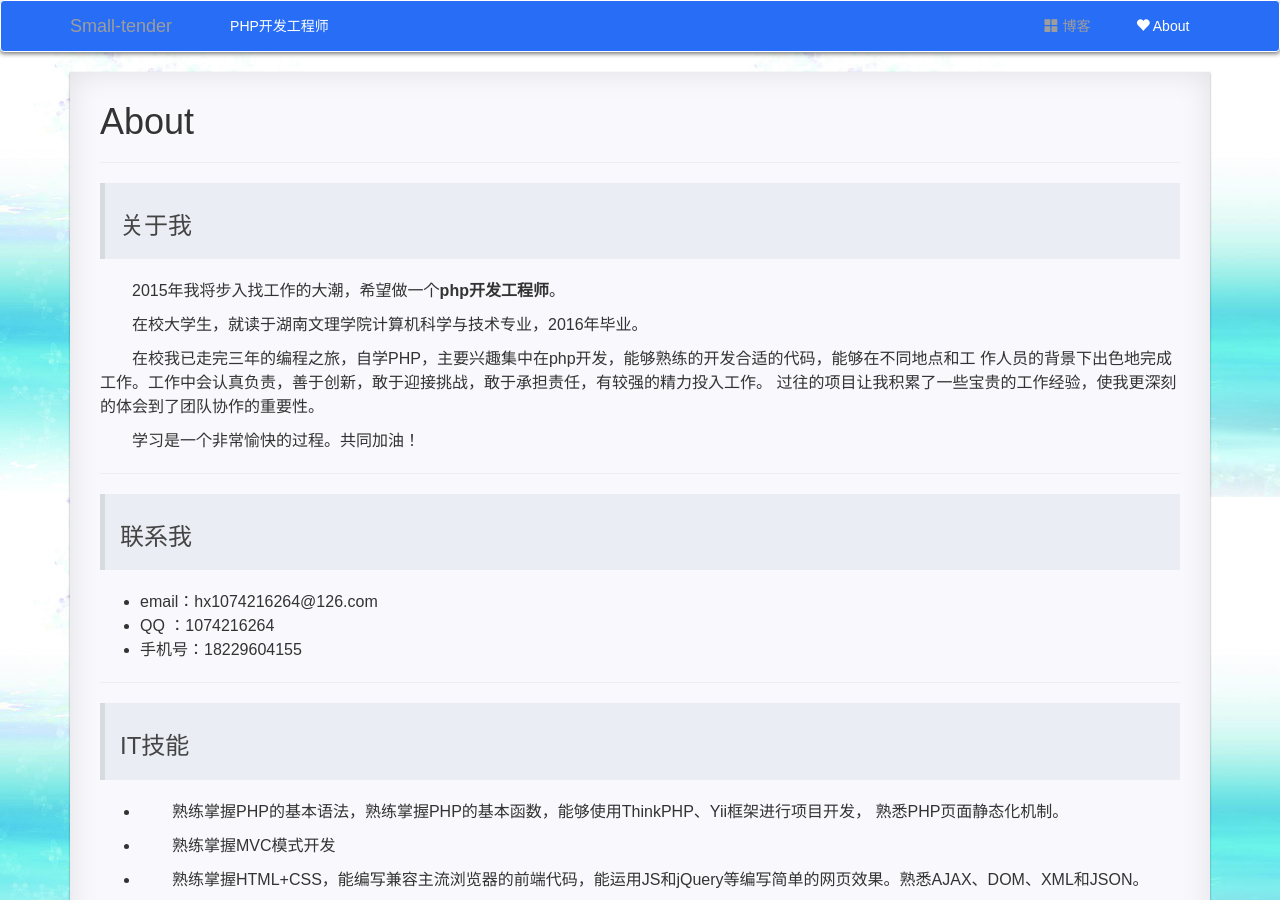
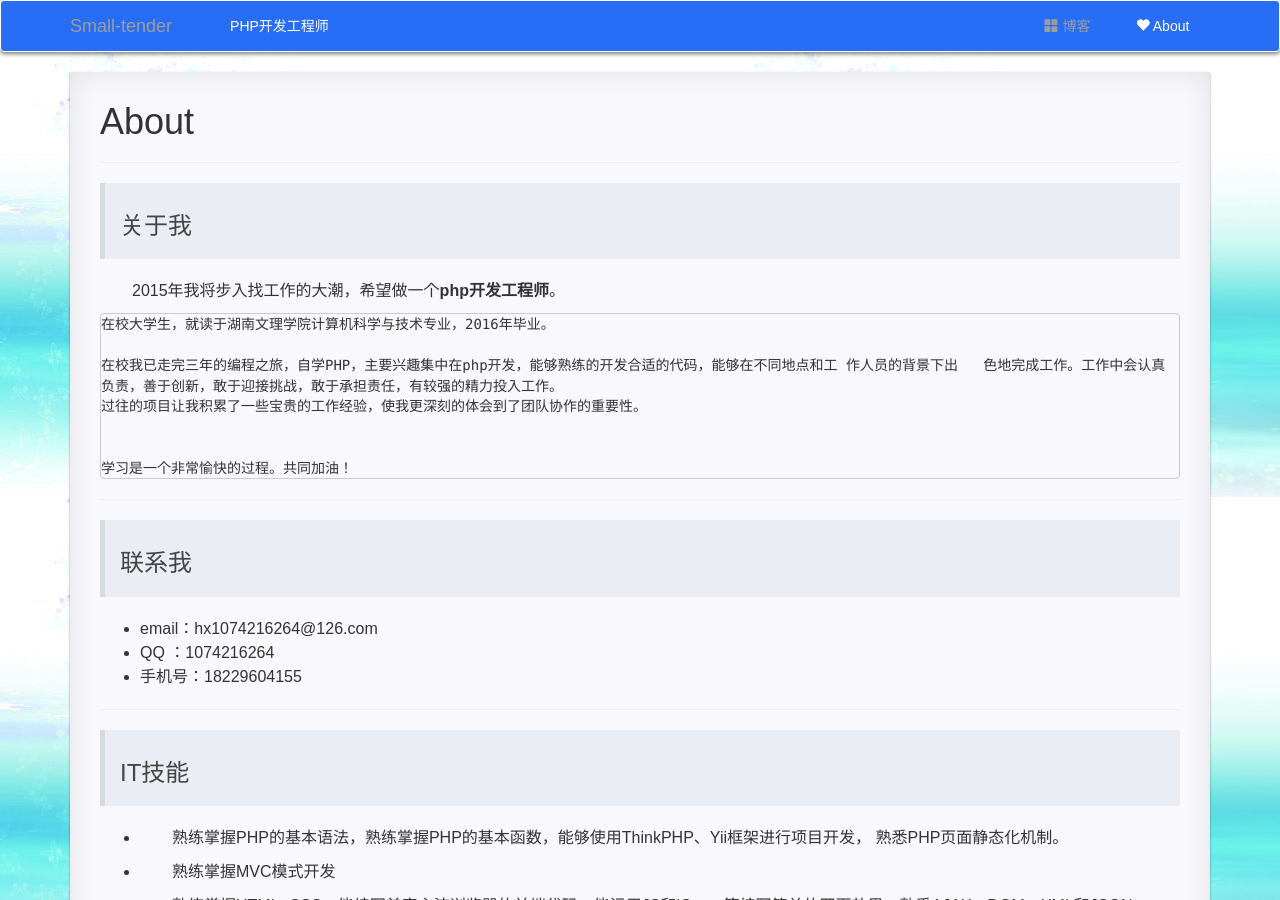
Before and after one commit to hexing-w/hexing-w.github.io, a Jekyll site: the page built from pages/2about.md, in a window 1280 px wide and 900 px high. Built offline with Jekyll 4.4.1, drawn with Linux system fonts in a browser that asks for light colours; nearby versions of some CDN libraries; comment, search, counter and statistics services are not loaded; a style sheet for code colours, icons or effects is not loaded.

```diff
--- a/pages/2about.md
+++ b/pages/2about.md
@@ -9,13 +9,13 @@ icon: glyphicon-heart
 
  2015年我将步入找工作的大潮，希望做一个<strong >php开发工程师</strong>。
 
-  在校大学生，就读于湖南文理学院计算机科学与技术专业，2016年毕业。
+    在校大学生，就读于湖南文理学院计算机科学与技术专业，2016年毕业。
 
- 在校我已走完三年的编程之旅，自学PHP，主要兴趣集中在php开发，能够熟练的开发合适的代码，能够在不同地点和工 作人员的背景下出色地完成工作。工作中会认真负责，善于创新，敢于迎接挑战，敢于承担责任，有较强的精力投入工作。
-  过往的项目让我积累了一些宝贵的工作经验，使我更深刻的体会到了团队协作的重要性。
+    在校我已走完三年的编程之旅，自学PHP，主要兴趣集中在php开发，能够熟练的开发合适的代码，能够在不同地点和工 作人员的背景下出   色地完成工作。工作中会认真负责，善于创新，敢于迎接挑战，敢于承担责任，有较强的精力投入工作。
+    过往的项目让我积累了一些宝贵的工作经验，使我更深刻的体会到了团队协作的重要性。
 
 
-  学习是一个非常愉快的过程。共同加油！
+    学习是一个非常愉快的过程。共同加油！
 
 ---
 
@@ -71,13 +71,12 @@ icon: glyphicon-heart
 
 * [美淘购物商城](http://182.92.186.7/tpshop/)
 
-基于Thinkphp框架开发。无限级分类前台展示，使用AJAX进行用户注册验证，ajax修改购物车功能，商品添加到购物车、收藏、关注、展示、以及下订单等功能。
+   基于Thinkphp框架开发。无限级分类前台展示，使用AJAX进行用户注册验证，ajax修改购物车功能，商品添加到购物车、收藏、关注、展示、以及下订单等功能。
 
 
 * [湖南省教育后勤协会](http://www.hnjyhq.com/)
 
-
- 基于PHPCMS开发，湖南省教育后勤协会的企业网站，实现了后台管理员权限分配，栏目、内容的添加修改，前台展示相关内容、文章、实现站内搜索功能。
+  基于PHPCMS开发，湖南省教育后勤协会的企业网站，实现了后台管理员权限分配，栏目、内容的添加修改，前台展示相关内容、文章、实现站内搜索功能。
 
 
 
```
